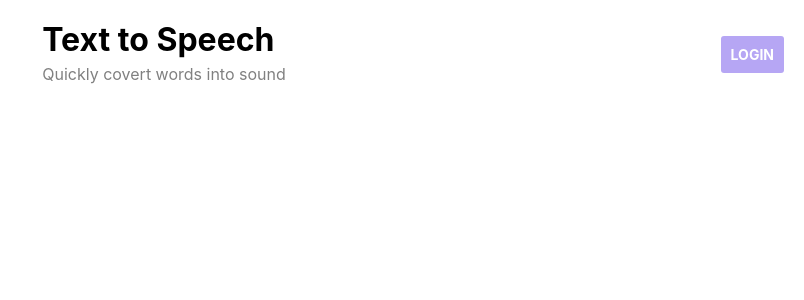
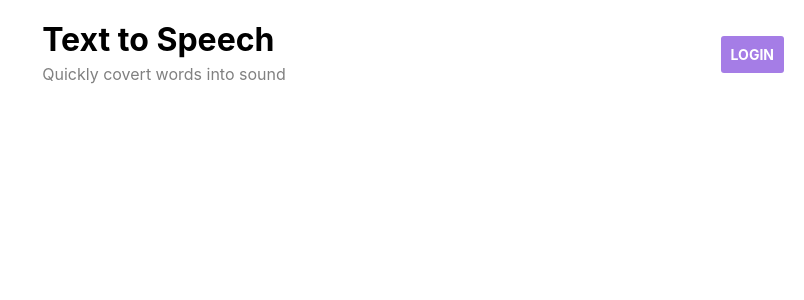
Before and after one commit to MinhXuanNguyenNgoc/ProjectManagement2022, a React (Create React App) app: page /forgot in a window 1280 px wide. Shown: the top 300 px of the page, without its empty margins (476-1280 px from the left). Built offline with nearby package versions, Linux system fonts and the light colour scheme.

Commit message:
UI of login, signup, forgot password

```diff
--- a/src/_library.sass
+++ b/src/_library.sass
@@ -1 +1 @@
-$purple: #B6A6F4 !default
+$purple: #a57de6 !default
--- /dev/null
+++ b/src/pages/forgotPassword/forgot.sass
@@ -0,0 +1,49 @@
+@import "../../App.sass"
+
+
+.forgot
+    display: flex
+    justify-content: center
+    align-items: center
+    background: #f3f3f3
+    height: 100vh
+
+    @include element('container')
+        border: 3px solid #d9d9d9
+        border-radius: 7px
+        background: #f9f9f9
+        display: flex
+        flex-direction: column
+        align-items: center
+        padding: 0px 40px 15px 40px
+        width: 30%
+
+    @include element('title')
+        text-align: center
+        font-weight: 400
+        margin-bottom: 0
+
+
+    @include element('input')
+        display: block
+        border: 0
+        margin-top: 30px
+        padding: 15px 15px
+        width: 100%
+
+    @include element('row')
+        display: flex
+        justify-content: space-between
+        width: 100%
+        margin-top: 10px
+
+    @include element('forgot')
+    @include element('signup')
+    @include element('button')
+        padding: 15px 55px
+        margin-top: 25px
+        margin-bottom: 25px
+        color: white
+        font-weight: 500
+        background-color: $purple
+        border: none
--- /dev/null
+++ b/src/pages/forgotPassword/index.jsx
@@ -0,0 +1,24 @@
+import React from "react";
+import "./forgot.sass";
+
+const ForgotPassword = () => {
+  return (
+    <div className="forgot">
+      <div className="forgot__container">
+        <h1 className="forgot__title">Forgot Password</h1>
+        <input type="text" placeholder="Email" className="forgot__input" />
+        <input type="text" placeholder="OTP" className="forgot__input" />
+        <input type="password" placeholder="Password" className="forgot__input" />
+        <input
+          type="password"
+          placeholder="Confirm Password"
+          className="forgot__input"
+        />
+
+        <button className="forgot__button">Reset Password</button>
+      </div>
+    </div>
+  );
+};
+
+export default ForgotPassword;
--- a/src/pages/signIn/index.jsx
+++ b/src/pages/signIn/index.jsx
@@ -1,9 +1,26 @@
 import React from "react";
+import "./signin.sass";
+import { Link } from "react-router-dom";
 
 const SignIn = () => {
-    return (
-        <div>SignIn</div>
-    )
-}
+  return (
+    <div className="signin">
+      <div className="signin__container">
+        <h1 className="signin__title">Log in</h1>
+        <input type="text" placeholder="Username" className="signin__input" />
+        <input type="password" placeholder="Password" className="signin__input" />
+        <div className="signin__row">
+          <Link className="signin__forgot" to="/authentication/forgot">
+            Forgot password?
+          </Link>
+          <Link className="signin__signup" to="/authentication/signup">
+            Sign up
+          </Link>
+        </div>
+        <button className="signin__button">Login</button>
+      </div>
+    </div>
+  );
+};
 
-export default SignIn
+export default SignIn;
--- /dev/null
+++ b/src/pages/signIn/signin.sass
@@ -0,0 +1,49 @@
+@import "../../App.sass"
+
+
+.signin
+    display: flex
+    justify-content: center
+    align-items: center
+    background: #f3f3f3
+    height: 100vh
+
+    @include element('container')
+        border: 3px solid #d9d9d9
+        border-radius: 7px
+        background: #f9f9f9
+        display: flex
+        flex-direction: column
+        align-items: center
+        padding: 0px 40px 15px 40px
+        width: 30%
+
+    @include element('title')
+        text-align: center
+        font-weight: 400
+        margin-bottom: 0
+
+
+    @include element('input')
+        display: block
+        border: 0
+        margin-top: 30px
+        padding: 15px 15px
+        width: 100%
+
+    @include element('row')
+        display: flex
+        justify-content: space-between
+        width: 100%
+        margin-top: 10px
+
+    @include element('forgot')
+    @include element('signup')
+    @include element('button')
+        padding: 15px 55px
+        margin-top: 25px
+        margin-bottom: 25px
+        color: white
+        font-weight: 500
+        background-color: $purple
+        border: none
--- /dev/null
+++ b/src/pages/signUp/index.jsx
@@ -0,0 +1,28 @@
+import React from "react";
+import "./signup.sass";
+
+const SignUp = () => {
+  return (
+    <div className="signup">
+      <div className="signup__container">
+        <h1 className="signup__title">Sign up</h1>
+        <input type="text" placeholder="Username" className="signup__input" />
+        <input type="text" placeholder="Email" className="signup__input" />
+        <input
+          type="password"
+          placeholder="Password"
+          className="signup__input"
+        />
+        <input
+          type="password"
+          placeholder="Confirm Password"
+          className="signup__input"
+        />
+
+        <button className="signup__button">Sign Up</button>
+      </div>
+    </div>
+  );
+};
+
+export default SignUp;
--- /dev/null
+++ b/src/pages/signUp/signup.sass
@@ -0,0 +1,49 @@
+@import "../../App.sass"
+
+
+.signup
+    display: flex
+    justify-content: center
+    align-items: center
+    background: #f3f3f3
+    height: 100vh
+
+    @include element('container')
+        border: 3px solid #d9d9d9
+        border-radius: 7px
+        background: #f9f9f9
+        display: flex
+        flex-direction: column
+        align-items: center
+        padding: 0px 40px 15px 40px
+        width: 30%
+
+    @include element('title')
+        text-align: center
+        font-weight: 400
+        margin-bottom: 0
+
+
+    @include element('input')
+        display: block
+        border: 0
+        margin-top: 30px
+        padding: 15px 15px
+        width: 100%
+
+    @include element('row')
+        display: flex
+        justify-content: space-between
+        width: 100%
+        margin-top: 10px
+
+    @include element('forgot')
+    @include element('signup')
+    @include element('button')
+        padding: 15px 55px
+        margin-top: 25px
+        margin-bottom: 25px
+        color: white
+        font-weight: 500
+        background-color: $purple
+        border: none
--- a/src/routes/authenRoutes.jsx
+++ b/src/routes/authenRoutes.jsx
@@ -2,12 +2,17 @@ import React from "react";
 import { Routes, Route } from "react-router-dom";
 
 import SignIn from "../pages/signIn";
+import SignUp from "../pages/signUp";
+import ForgotPassword from "../pages/forgotPassword";
 
 const AuthenRoutes = () => {
   return (
     <>
       <Routes>
         <Route path="/signin" element={<SignIn />} />
+        <Route path="/signup" element={<SignUp />} />
+        <Route path="/forgot" element={<ForgotPassword />} />
+
       </Routes>
     </>
   );
```
